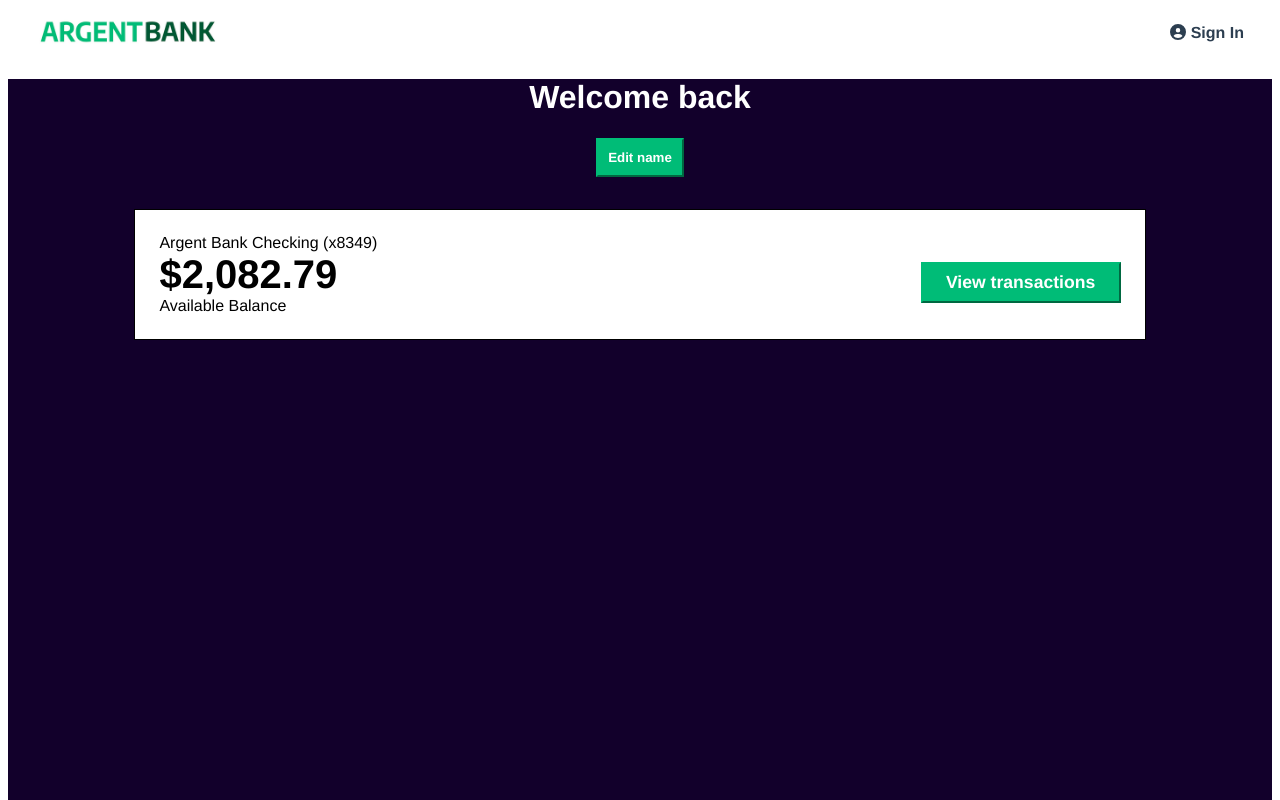
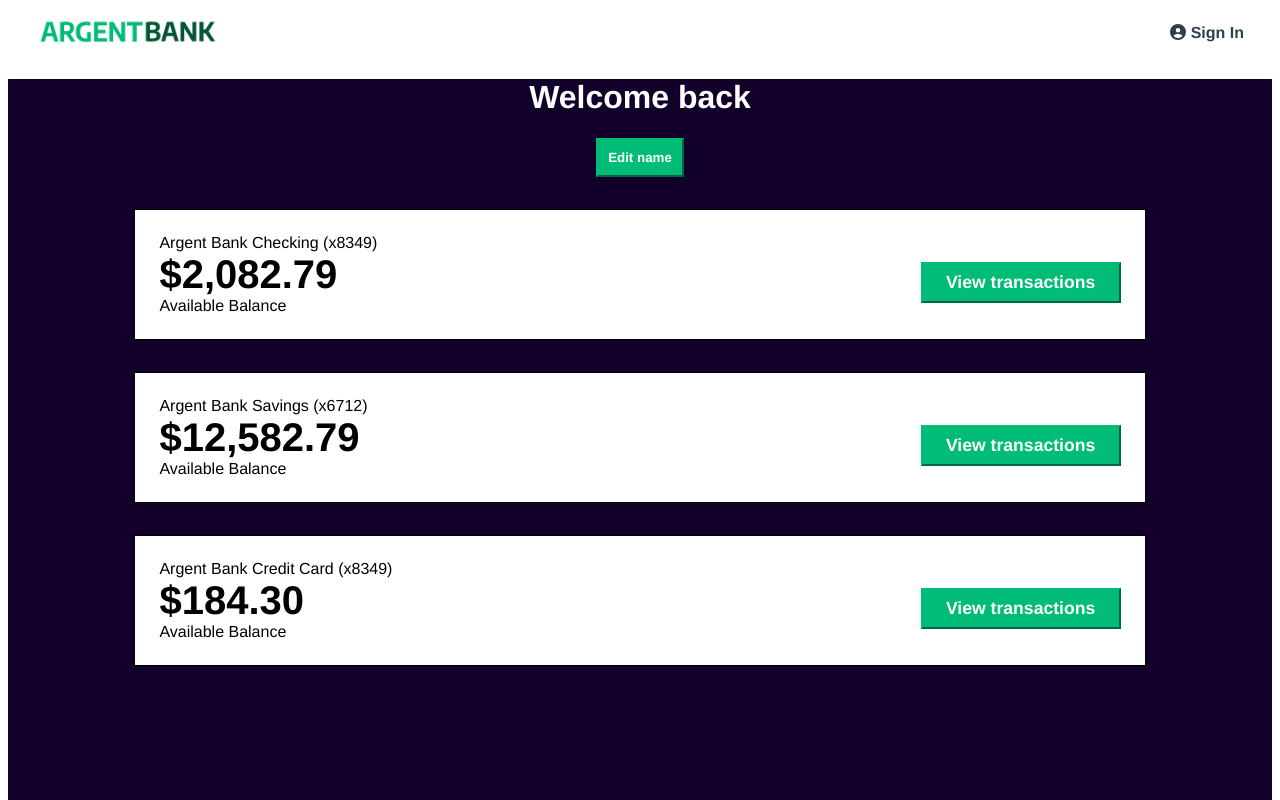
Before and after one commit to todorjr/bank-api-front, a React (Vite) app: page /profile in a window 1280 px wide. Shown: the top 800 px of the page. Built offline with nearby package versions, Linux system fonts and the light colour scheme.

Commit message:
nav bar profile name

```diff
--- a/package.json
+++ b/package.json
@@ -17,7 +17,8 @@
     "react": "^18.2.0",
     "react-dom": "^18.2.0",
     "react-redux": "^9.0.0",
-    "react-router-dom": "^6.19.0"
+    "react-router-dom": "^6.19.0",
+    "rollup": "^4.9.1"
   },
   "devDependencies": {
     "@babel/core": "^7.23.6",
--- a/src/components/Navbar.jsx
+++ b/src/components/Navbar.jsx
@@ -2,19 +2,19 @@ import { Link } from 'react-router-dom';
 import styles from '../styles/Navbar.module.css'
 import logoSrc from '../assets/img/argentBankLogo.png'
 import { FontAwesomeIcon } from '@fortawesome/react-fontawesome';
-import { faUserCircle, faSignOutAlt } from '@fortawesome/free-solid-svg-icons'
+import { faUserCircle, faSignOutAlt, faCircleUser } from '@fortawesome/free-solid-svg-icons'
 import { useSelector, useDispatch } from 'react-redux'
 import { logoutUser } from '../features/user/userSlice'
 import { useNavigate } from 'react-router-dom'
 
 function Navbar () {
-    const user = useSelector((state) => state.user);
-    const dispatch = useDispatch();
-    const navigate = useNavigate();
+    const user = useSelector((state) => state.user)
+    const dispatch = useDispatch()
+    const navigate = useNavigate()
 
     const handleSignOut = () => {
         dispatch(logoutUser());
-        navigate('/');
+        navigate('/')
     };
 
     return (
@@ -28,6 +28,8 @@ function Navbar () {
                 <div>
                 {user.isLoggedIn ? (
                     <Link to="/" className={styles.navItem} onClick={handleSignOut}>
+                        <FontAwesomeIcon icon={faCircleUser} className={styles.profileIcon} />
+                        <span className={styles.userName}>{user.firstName}</span>
                         <FontAwesomeIcon icon={faSignOutAlt} className={styles.userIcon} />
                         Sign Out
                     </Link>
--- a/src/components/Transaction.jsx
+++ b/src/components/Transaction.jsx
@@ -1,8 +1,9 @@
 import styles from '../styles/Transaction.module.css'
 
-function Transaction () {
+function Transaction() {
 
     return (
+        <div>
             <section className={styles.account}>
                 <div className={styles.accountContentWrapper}>
                     <h3 className={styles.accountTitle}>Argent Bank Checking (x8349)</h3>
@@ -14,6 +15,30 @@ return (
                 </div>
 
             </section>
+            <section className={styles.account}>
+                <div className={styles.accountContentWrapper}>
+                    <h3 className={styles.accountTitle}>Argent Bank Savings (x6712)</h3>
+                    <p className={styles.accountAmount}>$12,582.79</p>
+                    <p className={styles.accountAmountDescription}>Available Balance</p>
+                </div>
+                <div className={`{styles.accountContentWrapper} {styles.cta}`}>
+                    <button className={styles.transactionButton}>View transactions</button>
+                </div>
+
+            </section>
+            <section className={styles.account}>
+                <div className={styles.accountContentWrapper}>
+                    <h3 className={styles.accountTitle}>Argent Bank Credit Card (x8349)</h3>
+                    <p className={styles.accountAmount}>$184.30</p>
+                    <p className={styles.accountAmountDescription}>Available Balance</p>
+                </div>
+                <div className={`{styles.accountContentWrapper} {styles.cta}`}>
+                    <button className={styles.transactionButton}>View transactions</button>
+                </div>
+
+            </section>
+        </div>
+
     )
 }
 
--- a/src/styles/Navbar.module.css
+++ b/src/styles/Navbar.module.css
@@ -25,3 +25,5 @@
 }
 
 .userIcon { padding-right: 5px }
+.userName { padding-right: 10px }
+.profileIcon { padding-right: 5px }
```
Also changed, not shown: 1 other file (tests, documents, lock files or other folders). Lines whose indentation alone changed are shown as unchanged.
